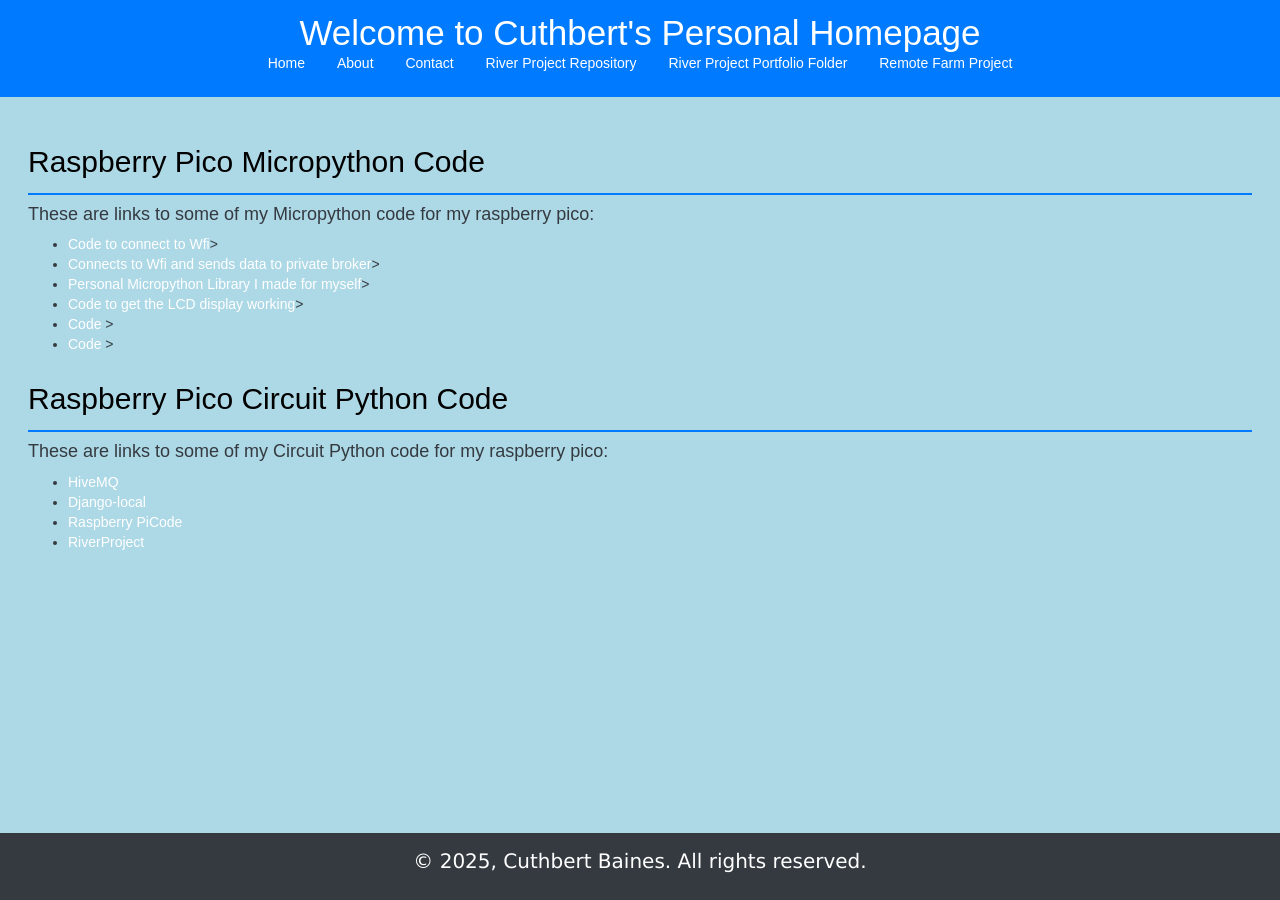
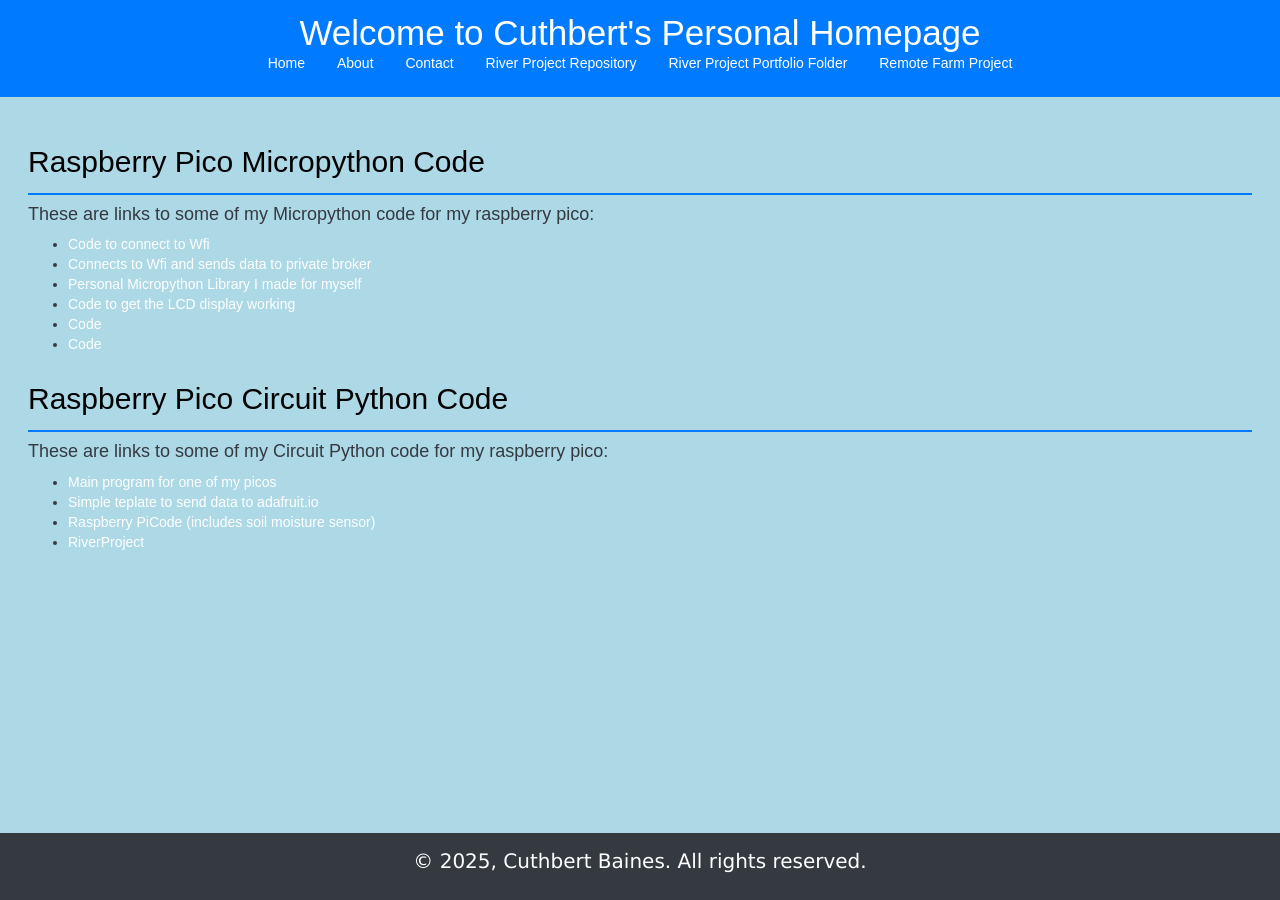
Before and after one commit to cuthbert86/cuthbert86.github.io, a Jekyll site: the page PiCode_showcase.html, which Jekyll copies as it is, in a window 1280 px wide. Built offline with Jekyll 4.4.1, drawn with Linux system fonts in a browser that asks for light colours.

Commit message:
Update PiCode_showcase.html
Signed-off-by: Cuthbert Baines <149163506+cuthbert86@users.noreply.github.com>

```diff
--- a/PiCode_showcase.html
+++ b/PiCode_showcase.html
@@ -67,21 +67,21 @@ a:active {
             <h4>These are links to some of my Micropython code for my raspberry pico:
             </h4>
             <ul>
-            <li><a href="https://github.com/cuthbert86/PiCode/blob/main/connect.py">Code to connect to Wfi</a>></li>
-            <li><a href="https://github.com/cuthbert86/PiCode/blob/main/main.py">Connects to Wfi and sends data to private broker</a>></li>
-            <li><a href="https://github.com/cuthbert86/PiCode/blob/main/MyHelperCode.py">Personal Micropython Library I made for myself</a>></li>
-            <li><a href="https://github.com/cuthbert86/PiCode/blob/main/LCD_main.py">Code to get the LCD display working</a>></li>
-            <li><a href="PiCode/connect.py">Code </a>></li>
-            <li><a href="PiCode/connect.py">Code </a>></li>
+            <li><a href="https://github.com/cuthbert86/PiCode/blob/main/connect.py">Code to connect to Wfi</a></li>
+            <li><a href="https://github.com/cuthbert86/PiCode/blob/main/main.py">Connects to Wfi and sends data to private broker</a></li>
+            <li><a href="https://github.com/cuthbert86/PiCode/blob/main/MyHelperCode.py">Personal Micropython Library I made for myself</a></li>
+            <li><a href="https://github.com/cuthbert86/PiCode/blob/main/LCD_main.py">Code to get the LCD display working</a></li>
+            <li><a href="PiCode/connect.py">Code </a></li>
+            <li><a href="PiCode/connect.py">Code </a></li>
             </ul>
         </section>
         <section>
             <h2>Raspberry Pico Circuit Python Code</h2>
             <h4>These are links to some of my Circuit Python code for my raspberry pico: </h4>
             <ul>
-                <li><a href="HiveMQ.html">HiveMQ</a></li>
-                <li><a href="Django-Local.html">Django-local</a></li>
-                <li><a href="PiCode_showcase.html">Raspberry PiCode</a></li>
+                <li><a href="https://github.com/cuthbert86/CircuitPython/blob/main/working_main2.py">Main program for one of my picos</a></li>
+                <li><a href="https://github.com/cuthbert86/CircuitPython/blob/main/data_to_adafruit.py">Simple teplate to send data to adafruit.io</a></li>
+                <li><a href="https://github.com/cuthbert86/CircuitPython/blob/main/code_1.py">Raspberry PiCode (includes soil moisture sensor)</a></li>
                 <li><a href="River_Project.html">RiverProject</a></li>
             </ul>
         </section>
```
